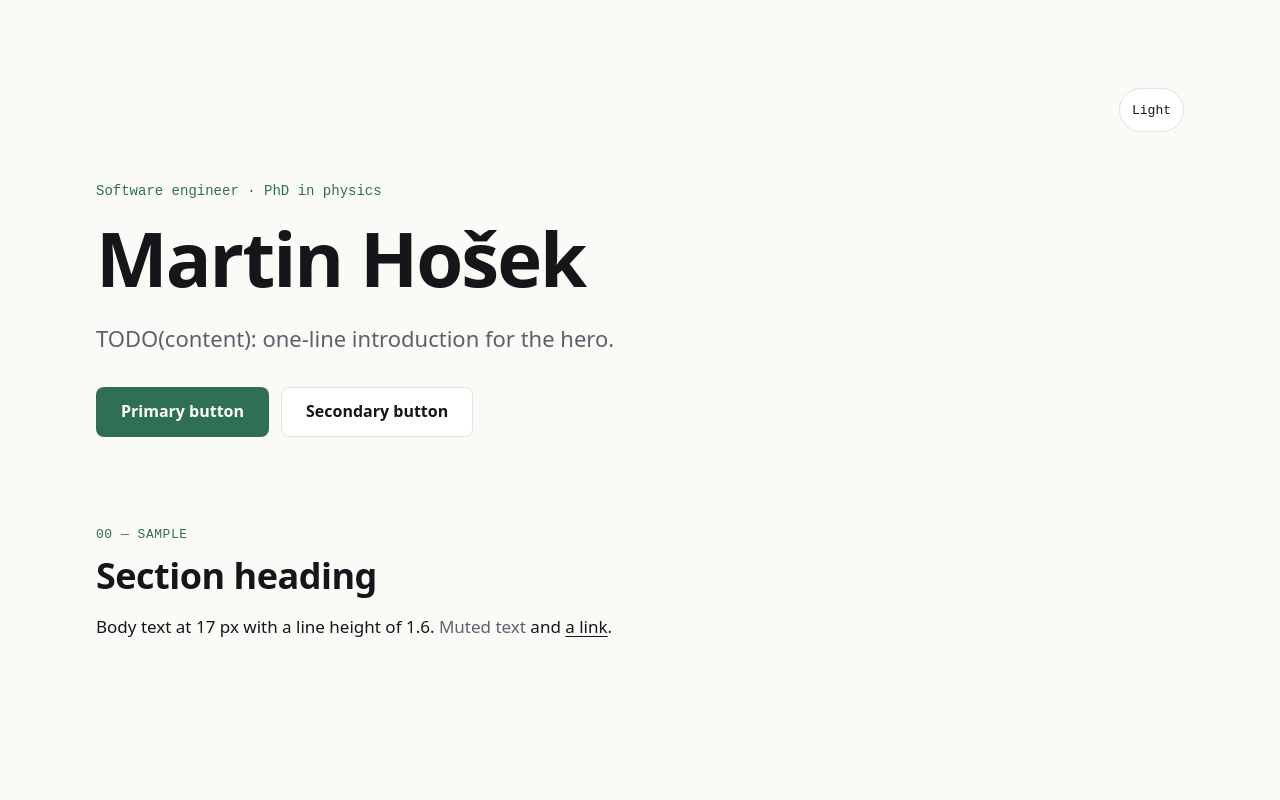
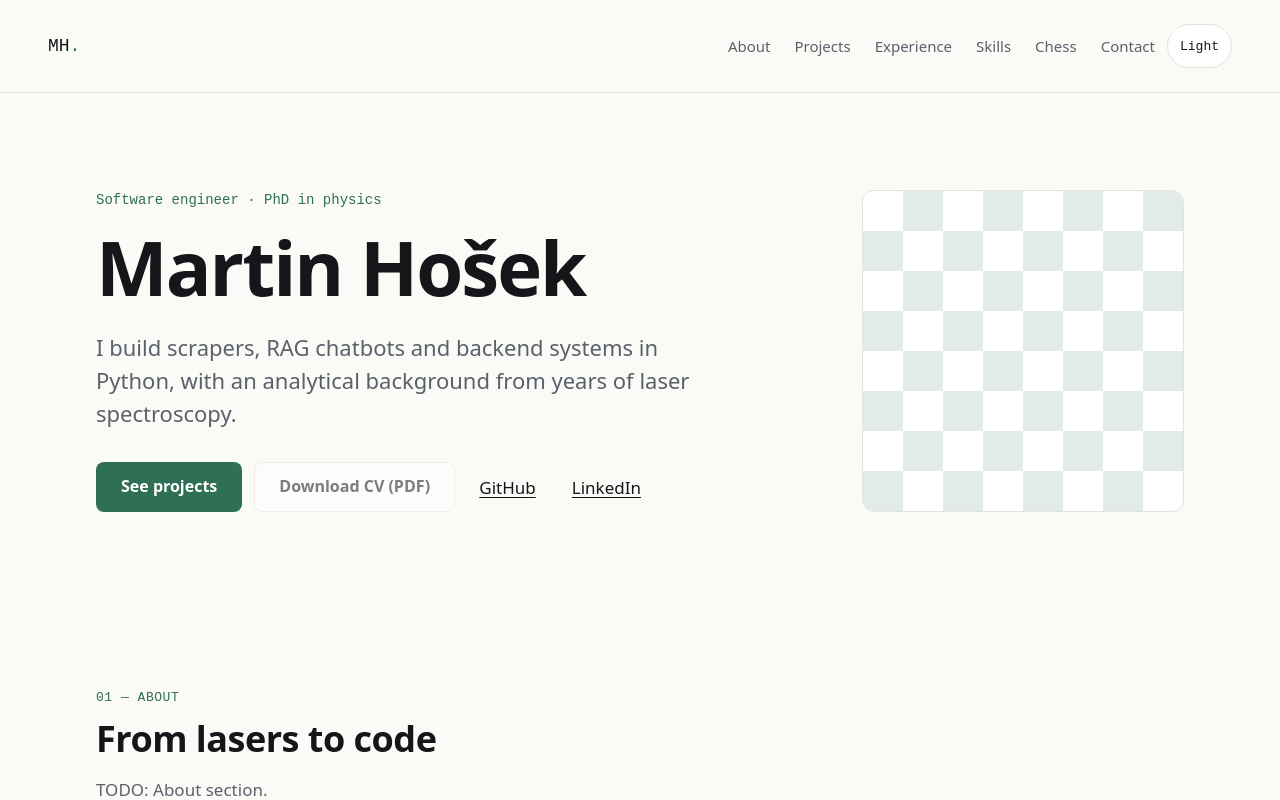
Before and after one commit to hrasek/personal-website, a SvelteKit app: page / in a window 1280 px wide. Shown: the top 800 px of the page. Built offline with nearby package versions, Linux system fonts and the light colour scheme.

Commit message:
feat: add sticky top bar with mobile menu and hero section
The menu collapses below 640 px (per spec); the decorative board shows from 960 px. Download CV stays a placeholder until cv.pdf exists. Placeholder sections give the anchor links a target.

```diff
--- a/src/app.css
+++ b/src/app.css
@@ -264,3 +264,8 @@ a {
 .btn-secondary:hover {
 	border-color: var(--color-accent);
 }
+
+/* Anchor targets stop below the sticky top bar. */
+section[id] {
+	scroll-margin-top: 5.5rem;
+}
--- /dev/null
+++ b/src/lib/components/Hero.svelte
@@ -0,0 +1,102 @@
+<script lang="ts">
+	import profile from '../data/profile.json';
+
+	// Decorative 8 x 8 board; alternating squares.
+	const squares = Array.from({ length: 64 }, (_, i) => (Math.floor(i / 8) + i) % 2 === 1);
+</script>
+
+<section class="hero container" aria-labelledby="hero-title">
+	<div class="text">
+		<p class="role">{profile.role}</p>
+		<h1 id="hero-title">{profile.name}</h1>
+		<p class="lead">{profile.intro}</p>
+
+		<div class="actions">
+			<a class="btn btn-primary" href="#projects">See projects</a>
+			{#if profile.cvUrl}
+				<!-- eslint-disable-next-line svelte/no-navigation-without-resolve -- static file, not a route -->
+				<a class="btn btn-secondary" href={profile.cvUrl} download>Download CV (PDF)</a>
+			{:else}
+				<!-- TODO(content): add static/cv.pdf and set cvUrl in profile.json -->
+				<span class="btn btn-secondary placeholder" aria-disabled="true"> Download CV (PDF) </span>
+			{/if}
+			<!-- eslint-disable-next-line svelte/no-navigation-without-resolve -- external URL -->
+			<a class="text-link" href={profile.links.github} rel="me">GitHub</a>
+			<!-- eslint-disable-next-line svelte/no-navigation-without-resolve -- external URL -->
+			<a class="text-link" href={profile.links.linkedin} rel="me">LinkedIn</a>
+		</div>
+	</div>
+
+	<div class="board" aria-hidden="true">
+		{#each squares as dark, i (i)}
+			<span class:dark></span>
+		{/each}
+	</div>
+</section>
+
+<style>
+	.hero {
+		display: grid;
+		gap: var(--space-7);
+		align-items: center;
+		padding-block: var(--space-8) var(--section-pad);
+	}
+
+	.role {
+		margin-bottom: var(--space-4);
+		font-family: var(--font-mono);
+		font-size: 0.875rem;
+		color: var(--color-accent);
+	}
+
+	h1 {
+		margin-bottom: var(--space-5);
+	}
+
+	.actions {
+		display: flex;
+		flex-wrap: wrap;
+		align-items: center;
+		gap: var(--space-3);
+		margin-top: var(--space-6);
+	}
+
+	.text-link {
+		display: inline-flex;
+		align-items: center;
+		min-height: 50px;
+		padding: 0 var(--space-3);
+		font-weight: 500;
+	}
+
+	.placeholder {
+		opacity: 0.55;
+		cursor: not-allowed;
+	}
+
+	.board {
+		display: none;
+	}
+
+	/* The board only appears on wide screens, next to the text. */
+	@media (min-width: 960px) {
+		.hero {
+			grid-template-columns: 1fr auto;
+			padding-block: 6rem var(--section-pad);
+		}
+
+		.board {
+			display: grid;
+			grid-template-columns: repeat(8, 40px);
+			grid-auto-rows: 40px;
+			overflow: hidden;
+			border: 1px solid var(--color-border);
+			border-radius: var(--radius-md);
+			background: var(--color-surface);
+		}
+
+		.board .dark {
+			background: color-mix(in srgb, var(--color-accent) 14%, var(--color-surface));
+		}
+	}
+</style>
--- /dev/null
+++ b/src/lib/components/TopBar.svelte
@@ -0,0 +1,157 @@
+<script lang="ts">
+	import navigation from '../data/navigation.json';
+	import ThemeToggle from './ThemeToggle.svelte';
+
+	let menuOpen = $state(false);
+
+	function closeMenu() {
+		menuOpen = false;
+	}
+
+	function onKeydown(event: KeyboardEvent) {
+		if (event.key === 'Escape' && menuOpen) closeMenu();
+	}
+</script>
+
+<svelte:window onkeydown={onKeydown} />
+
+<header class="top-bar">
+	<div class="inner">
+		<a class="logo" href="#top"
+			>MH<span class="dot">.</span><span class="visually-hidden">
+				Martin Hošek, back to top</span
+			></a
+		>
+
+		<div class="controls">
+			<button
+				type="button"
+				class="menu-button"
+				aria-expanded={menuOpen}
+				aria-controls="site-nav"
+				onclick={() => (menuOpen = !menuOpen)}
+			>
+				{menuOpen ? 'Close' : 'Menu'}
+			</button>
+			<ThemeToggle />
+		</div>
+
+		<nav id="site-nav" class:open={menuOpen} aria-label="Sections">
+			<ul>
+				{#each navigation as item (item.id)}
+					<li><a href="#{item.id}" onclick={closeMenu}>{item.label}</a></li>
+				{/each}
+			</ul>
+		</nav>
+	</div>
+</header>
+
+<style>
+	.top-bar {
+		position: sticky;
+		top: 0;
+		z-index: 10;
+		background: color-mix(in srgb, var(--color-bg) 92%, transparent);
+		backdrop-filter: blur(8px);
+		border-bottom: 1px solid var(--color-border);
+	}
+
+	.inner {
+		display: flex;
+		flex-wrap: wrap;
+		align-items: center;
+		justify-content: space-between;
+		gap: var(--space-3);
+		padding: var(--space-3) var(--container-pad);
+	}
+
+	.logo {
+		font-family: var(--font-mono);
+		font-size: 1.125rem;
+		font-weight: 500;
+		text-decoration: none;
+	}
+
+	.logo .dot {
+		color: var(--color-accent);
+	}
+
+	.controls {
+		display: flex;
+		align-items: center;
+		gap: var(--space-2);
+	}
+
+	.menu-button {
+		min-height: 44px;
+		padding: 0 var(--space-4);
+		border: 1px solid var(--color-border);
+		border-radius: var(--radius-sm);
+		background: var(--color-surface);
+		color: var(--color-text);
+		font: inherit;
+		font-size: var(--text-sm);
+		cursor: pointer;
+	}
+
+	/* Mobile: the links open below the bar as a list. */
+	nav {
+		display: none;
+		flex-basis: 100%;
+	}
+
+	nav.open {
+		display: block;
+	}
+
+	ul {
+		margin: 0;
+		padding: var(--space-2) 0 var(--space-3);
+		list-style: none;
+	}
+
+	nav a {
+		display: block;
+		padding: var(--space-3) 0;
+		color: var(--color-muted);
+		font-size: 1rem;
+		text-decoration: none;
+	}
+
+	nav a:hover {
+		color: var(--color-text);
+	}
+
+	/* From 640 px: links in one row, no menu button. */
+	@media (min-width: 640px) {
+		.inner {
+			flex-wrap: nowrap;
+			padding-block: var(--space-5);
+		}
+
+		.menu-button {
+			display: none;
+		}
+
+		nav {
+			display: block;
+			flex-basis: auto;
+			margin-left: auto;
+		}
+
+		ul {
+			display: flex;
+			gap: var(--space-5);
+			padding: 0;
+		}
+
+		nav a {
+			padding: 0;
+			font-size: var(--text-sm);
+		}
+
+		.controls {
+			order: 3;
+		}
+	}
+</style>
--- a/src/routes/+page.svelte
+++ b/src/routes/+page.svelte
@@ -1,64 +1,79 @@
-<!--
-	Temporary page to check the design tokens in light and dark mode.
-	It is replaced section by section in the next PRs.
--->
 <script lang="ts">
-	import ThemeToggle from '#lib/components/ThemeToggle.svelte';
+	import Hero from '#lib/components/Hero.svelte';
+	import TopBar from '#lib/components/TopBar.svelte';
 </script>
 
-<main class="container section">
-	<div class="toggle-row">
-		<ThemeToggle />
-	</div>
+<a class="skip-link" href="#main">Skip to content</a>
 
-	<p class="hero-eyebrow">Software engineer · PhD in physics</p>
-	<h1>Martin Hošek</h1>
-	<p class="lead">TODO(content): one-line introduction for the hero.</p>
+<div id="top"></div>
+<TopBar />
 
-	<div class="actions">
-		<a class="btn btn-primary" href="#sample">Primary button</a>
-		<a class="btn btn-secondary" href="#sample">Secondary button</a>
-	</div>
+<main id="main" tabindex="-1">
+	<Hero />
 
-	<section id="sample" class="section">
-		<p class="eyebrow">00 — Sample</p>
-		<h2>Section heading</h2>
-		<div class="prose">
-			<p>
-				Body text at 17 px with a line height of 1.6. <span class="muted">Muted text</span> and
-				<a href="#sample">a link</a>.
-			</p>
-		</div>
+	<!-- Placeholder sections: the anchor links need a target. Filled in later PRs. -->
+	<section id="about" class="section container" aria-labelledby="about-title">
+		<p class="eyebrow">01 — About</p>
+		<h2 id="about-title">From lasers to code</h2>
+		<p class="muted">TODO: About section.</p>
+	</section>
+
+	<section id="projects" class="section container" aria-labelledby="projects-title">
+		<p class="eyebrow">02 — Projects</p>
+		<h2 id="projects-title">Selected work</h2>
+		<p class="muted">TODO: Projects section.</p>
+	</section>
+
+	<section id="experience" class="section container" aria-labelledby="experience-title">
+		<p class="eyebrow">03 — Experience</p>
+		<h2 id="experience-title">Where I have worked</h2>
+		<p class="muted">TODO: Experience and Publication.</p>
+	</section>
+
+	<section id="skills" class="section container" aria-labelledby="skills-title">
+		<p class="eyebrow">04 — Skills</p>
+		<h2 id="skills-title">What I work with</h2>
+		<p class="muted">TODO: Skills section.</p>
+	</section>
+
+	<section id="chess" class="section container" aria-labelledby="chess-title">
+		<p class="eyebrow">05 — Beyond code</p>
+		<h2 id="chess-title">Chess</h2>
+		<p class="muted">TODO: Chess section.</p>
+	</section>
+
+	<section id="contact" class="section container" aria-labelledby="contact-title">
+		<p class="eyebrow">06 — Contact</p>
+		<h2 id="contact-title">Let's talk.</h2>
+		<p class="muted">TODO: Contact section.</p>
 	</section>
 </main>
 
 <style>
-	.toggle-row {
-		display: flex;
-		justify-content: flex-end;
-		margin-bottom: var(--space-7);
+	main:focus {
+		outline: none;
 	}
 
-	.hero-eyebrow {
-		font-family: var(--font-mono);
-		font-size: 0.875rem;
-		color: var(--color-accent);
-		margin-bottom: var(--space-4);
+	.skip-link {
+		position: absolute;
+		top: var(--space-2);
+		left: var(--space-2);
+		z-index: 20;
+		padding: var(--space-2) var(--space-4);
+		border-radius: var(--radius-sm);
+		background: var(--color-accent);
+		color: var(--color-on-accent);
+		font-weight: 600;
+		text-decoration: none;
+		transform: translateY(-200%);
 	}
 
-	h1 {
-		margin-bottom: var(--space-5);
+	.skip-link:focus {
+		transform: none;
 	}
 
-	h2 {
+	section h2 {
 		margin-top: var(--space-2);
 		margin-bottom: var(--space-4);
 	}
-
-	.actions {
-		display: flex;
-		flex-wrap: wrap;
-		gap: var(--space-3);
-		margin-top: var(--space-6);
-	}
 </style>
```
